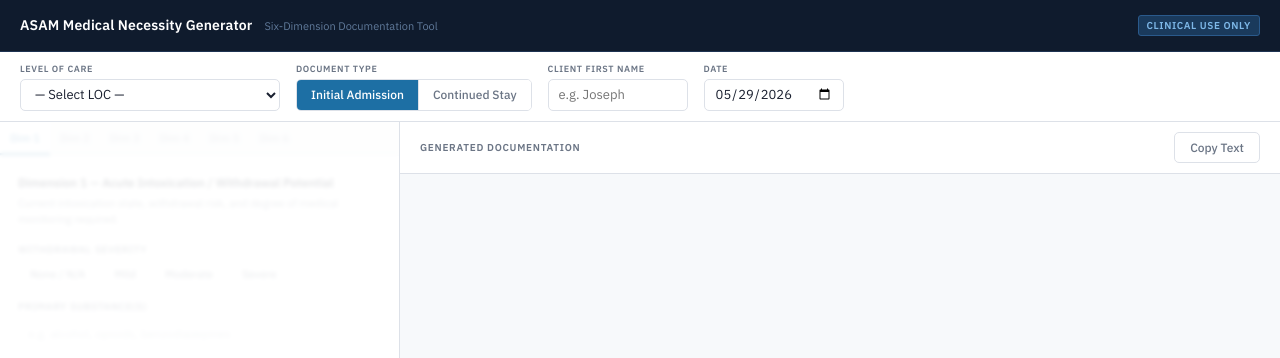
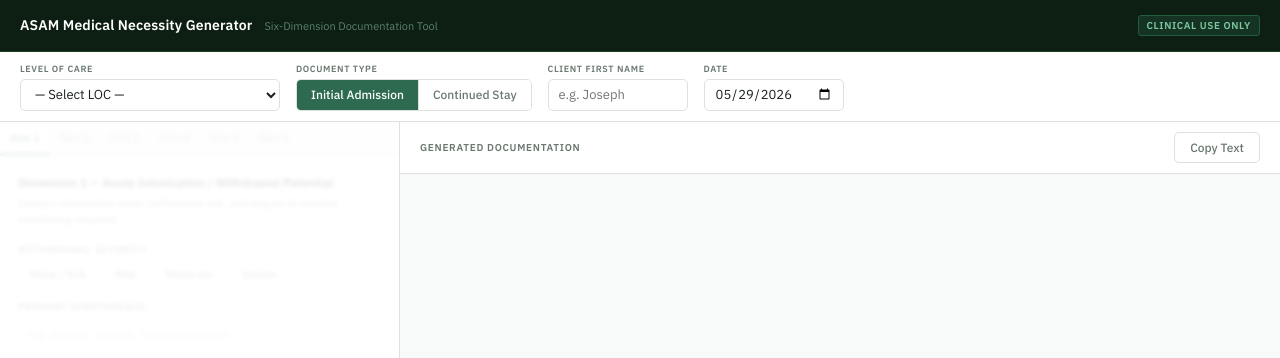
Before and after one commit to j-bretz/asam-tool, a plain HTML site: page index.html in a window 1280 px wide. Shown: the top 358 px of the page. Drawn offline with Linux system fonts and the light colour scheme.

Commit message:
Add files via upload

```diff
--- a/index.html
+++ b/index.html
@@ -8,27 +8,27 @@
 <link href="https://fonts.googleapis.com/css2?family=IBM+Plex+Sans:ital,wght@0,300;0,400;0,500;0,600;1,400&family=IBM+Plex+Mono:wght@400;500&display=swap" rel="stylesheet">
 <style>
 :root {
-  --bg: #f0f2f5;
+  --bg: #f0f2f0;
   --surface: #ffffff;
-  --header: #0f1b2d;
-  --header-border: #1e3352;
-  --accent: #1d6fa4;
-  --accent-hover: #155d8a;
-  --accent-light: #dbeeff;
+  --header: #0d1f13;
+  --header-border: #1a3d22;
+  --accent: #2d6a4f;
+  --accent-hover: #1e4d38;
+  --accent-light: #d4eadd;
   --primary-badge-bg: #e6f4ea;
   --primary-badge: #1a6b35;
-  --text: #1a2030;
-  --text-secondary: #6b7585;
-  --border: #dde1e8;
-  --border-focus: #1d6fa4;
-  --output-bg: #f7f9fb;
+  --text: #1a201c;
+  --text-secondary: #6b7870;
+  --border: #dde1dc;
+  --border-focus: #2d6a4f;
+  --output-bg: #f7faf8;
   --warning-bg: #fffbeb;
   --warning-border: #fcd34d;
   --warning-text: #92400e;
-  --continued-bg: #f0f7ff;
-  --continued-border: #bfd7f0;
-  --dim-inactive: #9aa3b0;
-  --primary-dot: #1d6fa4;
+  --continued-bg: #f0f7f2;
+  --continued-border: #b8d9c4;
+  --dim-inactive: #9aa3a0;
+  --primary-dot: #2d6a4f;
 }
 
 * { box-sizing: border-box; margin: 0; padding: 0; }
@@ -58,11 +58,11 @@
 }
 .header-left { display: flex; align-items: baseline; gap: 12px; }
 .app-title { font-size: 14px; font-weight: 600; color: #ffffff; letter-spacing: 0.01em; }
-.app-subtitle { font-size: 11px; color: #607a9a; }
+.app-subtitle { font-size: 11px; color: #5a826a; }
 .header-badge {
-  background: #1a3a5c;
-  border: 1px solid #2a5a8c;
-  color: #7eb8e8;
+  background: #143322;
+  border: 1px solid #235c3a;
+  color: #7ec8a0;
   font-size: 10px;
   font-weight: 600;
   letter-spacing: 0.06em;
@@ -534,14 +534,14 @@
 .error-jump {
   background: none;
   border: none;
-  color: #1d6fa4;
+  color: #2d6a4f;
   font-family: 'IBM Plex Sans', sans-serif;
   font-size: 12px;
   cursor: pointer;
   text-decoration: underline;
   padding: 0;
 }
-.error-jump:hover { color: #155d8a; }
+.error-jump:hover { color: #1e4d38; }
 </style>
 </head>
 <body>
```
